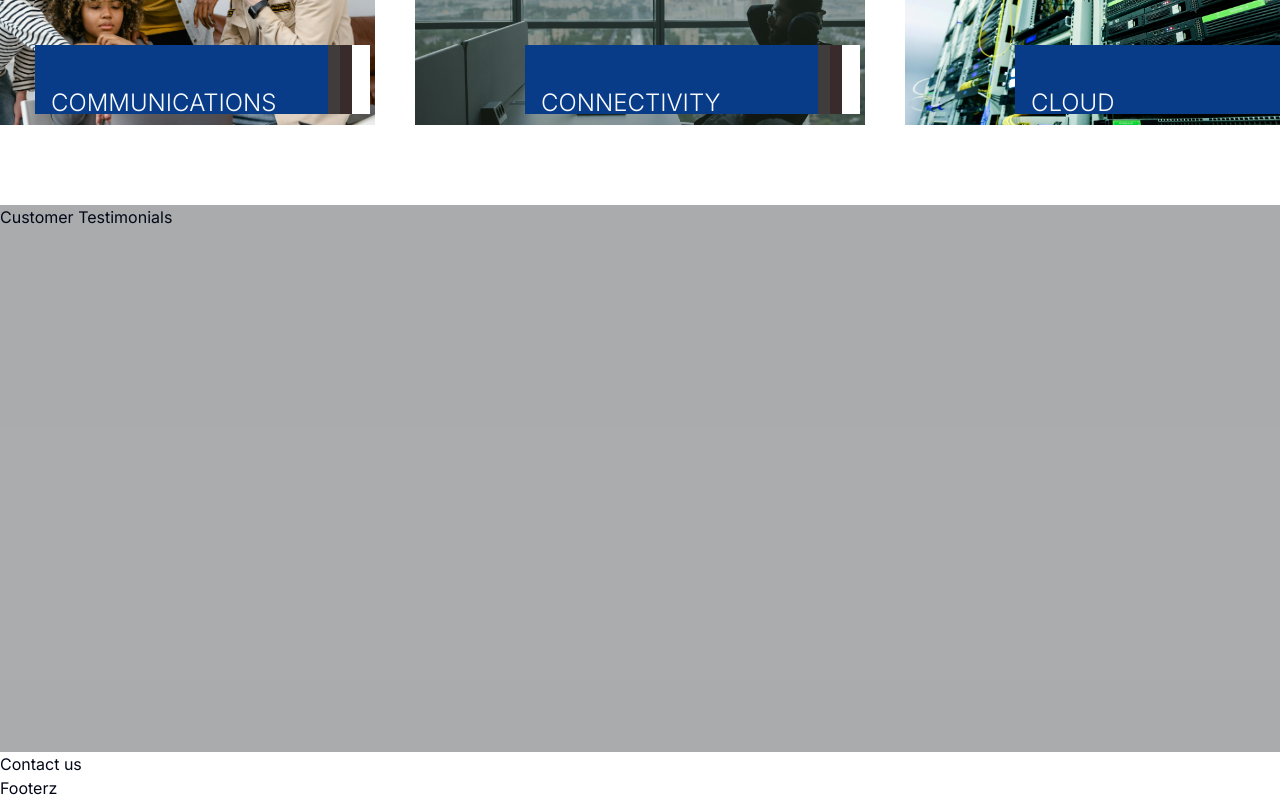
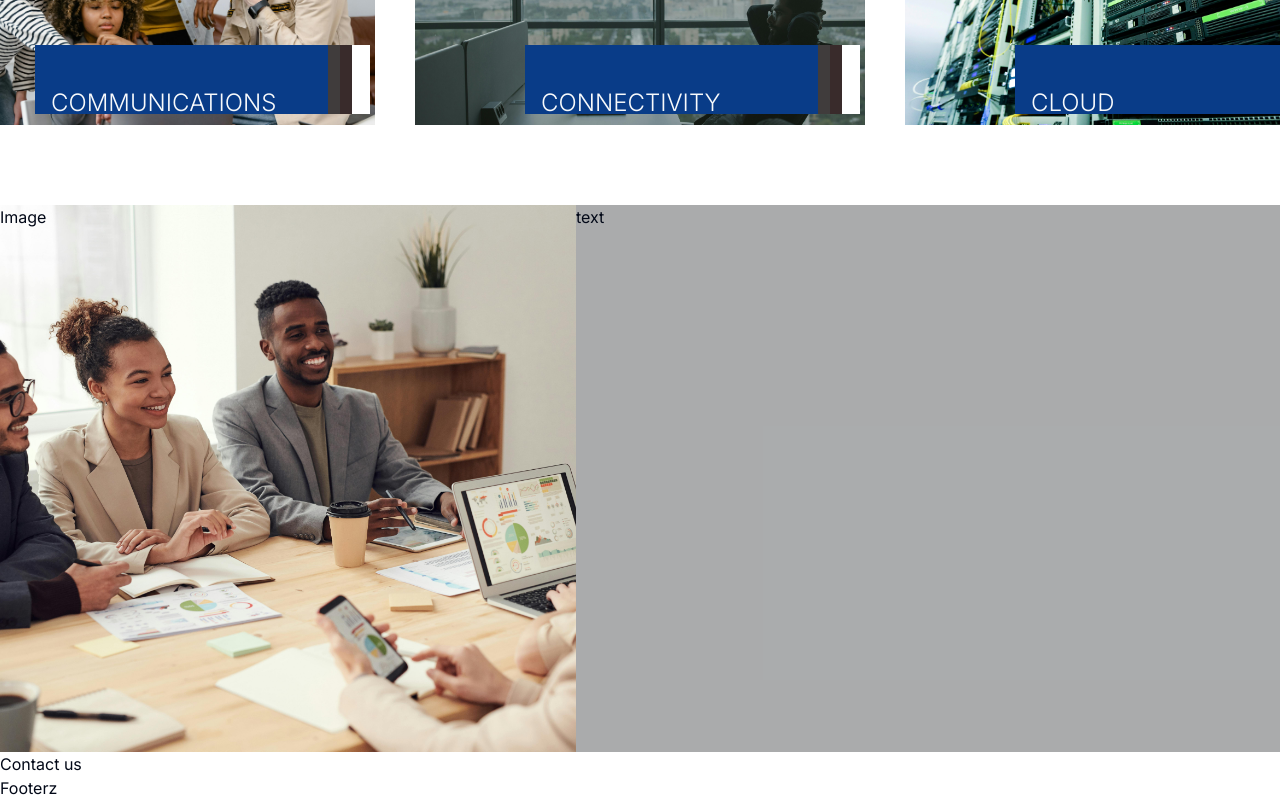
Before and after one commit to mfadhili/Innovo-ke, a Next.js app: page /MainContent in a window 1280 px wide. Shown: the part 2877-3677 px from the top of the page. Built offline with nearby package versions, Linux system fonts and the light colour scheme; a web font is replaced by a local one.

Commit message:
Testimonial sections

```diff
--- a/app/MainContent/TestimonialSection.tsx
+++ b/app/MainContent/TestimonialSection.tsx
@@ -2,8 +2,16 @@ import React from 'react';
 
 function TestimonialSection({}) {
     return (
-        <section className={'h-[547px] bg-[#23262962]'}>
-            Customer Testimonials
+        <section className={'flex justify-center h-[547px] bg-[#23262962] w-full'}>
+            {/*Customer Testimonials*/}
+            <div className="flex w-full">
+                <div className="w-full flex flex-row">
+                    <div className="bg-testimonials-image h-[547px] w-[576px] bg-cover bg-[50%_50%]">
+                        Image
+                    </div>
+                    <div className="">text</div>
+                </div>
+            </div>
         </section>
     );
 }
--- a/tailwind.config.ts
+++ b/tailwind.config.ts
@@ -77,6 +77,7 @@ const config = {
         "card-image1" : "url('/images/pexels-mart-production-7550298.jpg')",
         "card-image2" : "url('/images/pexels-cottonbro-studio-5483064.jpg')",
         "card-image3" : "url('/images/pexels-sergei-starostin-6466141.jpg')",
+        "testimonials-image" : "url('/images/pexels-fauxels-3184634.jpg')",
 
       }
     },
```
